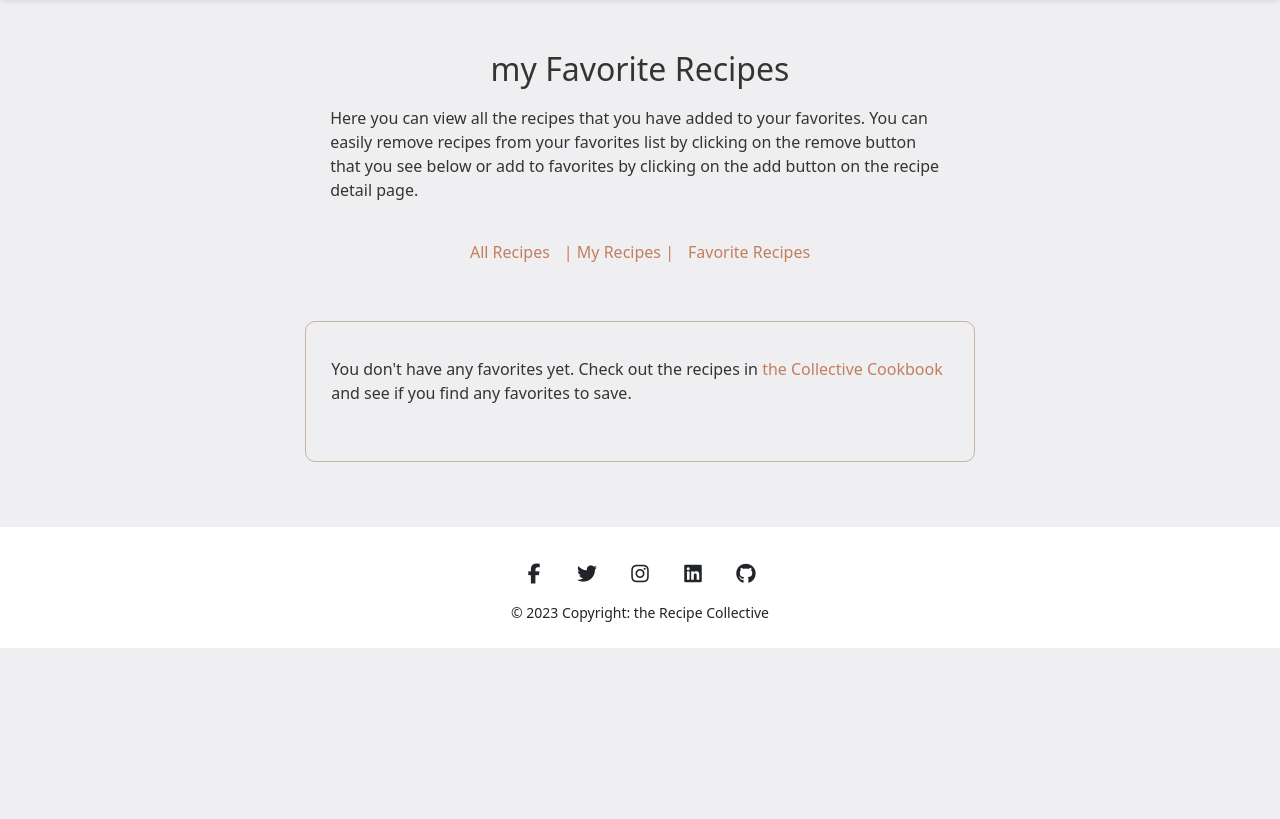
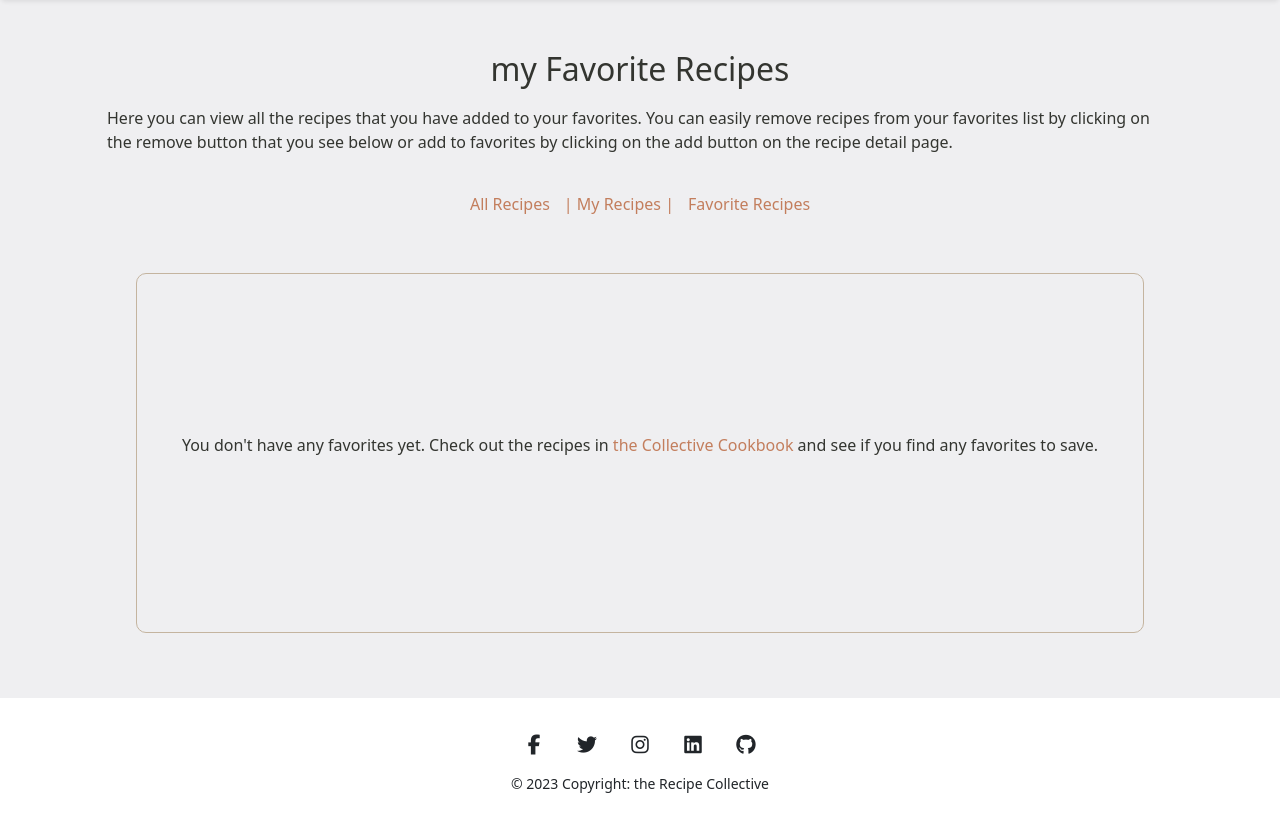
Before and after one commit to SandraBergstrom/theRecipeCollective, a Django app: page /favorites/ in a window 1280 px wide. Shown: the part 76-895 px from the top of the page. Before the commit the page ends 724 px from the top, so only its background shows below. Run offline with Django 3.2, Linux system fonts and the light colour scheme; the visitor is signed in with stand-in values (Sample User, id 1); data that the repository does not hold is empty; some libraries are stand-ins or nearby versions.

Commit message:
Add style to list pages

```diff
--- a/static/cookbook/css/style.css
+++ b/static/cookbook/css/style.css
@@ -337,7 +337,6 @@ a:hover {
 
 .list-header {
     margin-top: 25px;
-    width: 60%;
     height: ;
     display: flex;
     flex-direction: column;
@@ -473,7 +472,6 @@ a:hover {
     background-color: var(--clr-primary-light);
     border: 1px var(--clr-neutral-dark) solid;
     border-radius: 10px;
-    width: 60%;
     display: flex;
     flex-direction: column;
     align-items: center;
@@ -482,8 +480,13 @@ a:hover {
 }
 
 .nothing-message p {
-    padding-top: 10px;
-    padding-bottom: 15px;
+    padding: 20px;
+}
+
+@media (max-width: 375px) {
+    .nothing-message p {
+        padding: 0px;
+    }
 }
 
 /* Recipe cards in list */
--- a/users/templates/users/favorites.html
+++ b/users/templates/users/favorites.html
@@ -30,7 +30,7 @@
 
         <!-- If user doesn't have any favorites this message with link to cookbook will appear -->
         {% else %}
-        <div class="nothing-message">
+        <div class="nothing-message" style="height: 45vh;">
             <p>You don't have any favorites yet. Check out the recipes in
                 <a href="{% url 'cookbook-home' %}"> the Collective Cookbook</a>
                 and see if you find any favorites to save.
```
